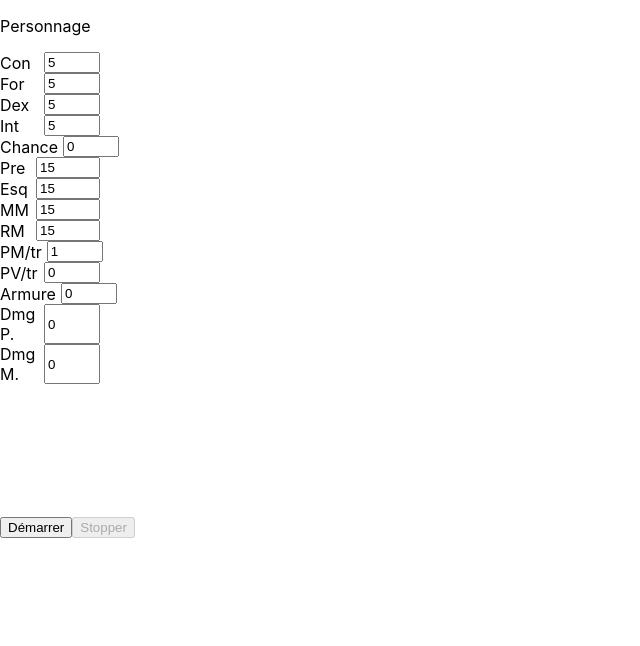
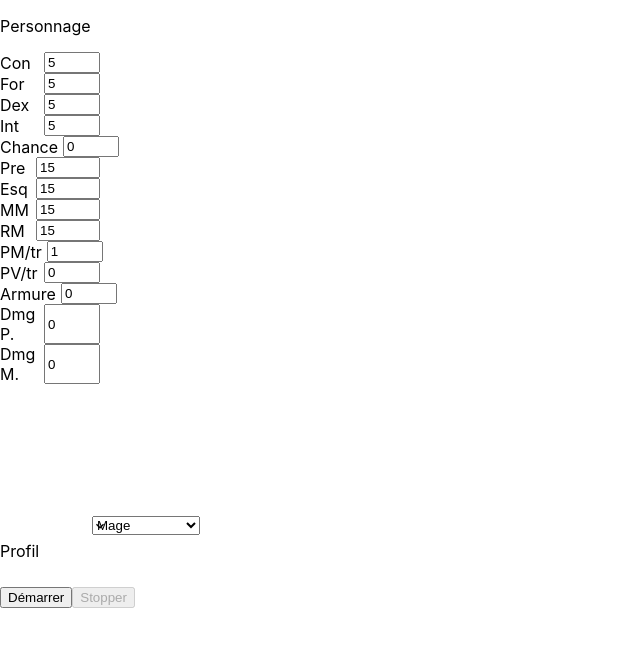
Before and after one commit to xavierfeltin/kigard-optim, a React (Create React App) app: page / in a window 1280 px wide. Shown: the top 646 px of the page, without its empty margins (0-640 px from the left). Built offline with nearby package versions, Linux system fonts and the light colour scheme.

Commit message:
add optimization profile

```diff
--- a/src/App.tsx
+++ b/src/App.tsx
@@ -1,7 +1,7 @@
 import { useCallback, useEffect, useState } from 'react';
 import './App.css';
 import { GAParameters, Individual } from './common/ga';
-import { Attributes, defaultAttributes, defaultEquipment, generateEquipmentFromJSON, Localization, MasterDataOutfit } from './common/kigardModels';
+import { Attributes, defaultAttributes, defaultEquipment, generateEquipmentFromJSON, Localization, MasterDataOutfit, Profile } from './common/kigardModels';
 import { Character } from './components/Character';
 import { Simulation } from './components/Simulation';
 import { Solution } from './components/Solution';
@@ -9,6 +9,7 @@ import headEquipmentJSON from './data/head_equipment.json';
 import feetEquipmentJSON from './data/feet_equipment.json';
 import bodyEquipmentJSON from './data/body_equipment.json';
 import leftHandEquipmentJSON from './data/left_hand_equipment.json';
+import { GAConfiguration } from './components/GAConfiguration';
 
 function App() {
 
@@ -29,7 +30,8 @@ function App() {
     parentSelectionStrategy: "tournament",
     crossoverStrategy: "",
     crossoverParentRatio: 0.5,
-    tournamentSize: 5
+    tournamentSize: 5,
+    optimProfile: Profile.mage
   });
   const [suggestion, setSuggestion] = useState<Individual | undefined>(undefined);
 
@@ -69,6 +71,10 @@ function App() {
     setCharacter({...updatedCharacter});
   }, []);
 
+  const handleGAConfigurationChange = useCallback((updatedConfiguration: GAParameters) => {
+    setSimuParameters({...updatedConfiguration});
+  }, []);
+
   const handleSimulationStart = useCallback(() => {
 
   }, []);
@@ -84,6 +90,7 @@ function App() {
   return (
     <div>
       <Character onValueChange={handleCharacterChange}/>
+      <GAConfiguration onValueChange={handleGAConfigurationChange}/>
       <Simulation character={character} parameters={simuParameters} masterData={masterData} onHasStarted={handleSimulationStart} onHasStopped={handleSimulationStop} onHasNewIteration={handleSimulationNewIteration}/>
       {suggestion &&
         <Solution ind={suggestion} masterData={masterData} character={character}/>
--- a/src/common/ga.ts
+++ b/src/common/ga.ts
@@ -1,7 +1,8 @@
-import { Attributes, buildHostileMagicTurns, defaultEquipment, Equipment, Localization, MasterDataOutfit, outfitParts } from "./kigardModels";
+import { Attributes, buildHostileMagicTurns, defaultEquipment, Equipment, Localization, MasterDataOutfit, outfitParts, Profile } from "./kigardModels";
 import { Branch, ProbaTree, shuffle } from "./math";
 
 export interface GAParameters {
+    optimProfile: Profile;
     populationSize: number;
     selectCutoff: number;
     keepPreviousRatio: number;
@@ -132,30 +133,54 @@ export function evaluateIndividual(ind: Individual, config: Configuration, maste
         });
     }
 
-    //modified = normalizeAttributes(modified, config);
-
-    // Evaluate the individual
-    /*
-    const hittingPercentage = (100 - getHostileMagicThreshold(modified.mm, 15)) / 100;
-    const magicRecoveryCoefficient = [0, 1/5, 2/5, 3/5, 4/5, 1, 1]; // for a spell costing 5pm
-    const percentages = [1 - hittingPercentage, hittingPercentage];
-    const gains = [Math.floor(modified.int / 2), modified.int];
-    const expected = expectedValue(percentages, gains);
-    evaluated.fitness = expected * magicRecoveryCoefficient[modified.rpm]; //modified.int * 3 + modified.mm * 4 + modified.rpm * 2 + modified.armor;
-    */
-
     let monster = {
         pv: 80,
         mr: 30
     };
 
-    let action = {
-        pa: 5,
-        pm: 5
-    };
+    let simulation: ProbaTree | null = null;
+    switch(config.parameters.optimProfile) {
+        case Profile.mage: {
+            let launchFireball = {
+                pa: 6,
+                pm: 6
+            };
+            simulation = buildHostileMagicTurns(5, [10, 10, 10, 10, 10], modified, monster.pv, monster.mr, launchFireball.pm, launchFireball.pa);
+           break;
+        }
+        case Profile.healer: {
+            let launchHealing = {
+                pa: 6,
+                pm: 6
+            };
+            simulation = buildHealingMagicTurns(5, [10, 10, 10, 10, 10], modified, monster.pv, monster.mr, launchHealing.pm, launchHealing.pa);
+            break;
+        }
+        case Profile.archer: {
+            let fireArrow = {
+                pa: 6
+            };
+            simulation = buildFightTurns(5, [10, 10, 10, 10, 10], modified, monster.pv, monster.mr, launchHealing.pm, launchHealing.pa);
+            break;
+        }
+        case Profile.tank: {
+            let attack = {
+                pa: 6
+            };
+            simulation = buildDamageTurns(5, [10, 10, 10, 10, 10], modified, monster.pv, monster.mr, attack.pm, attack.pa);
+            break;
+        }
+        case Profile.warrior: {
+            break;
+        }
+        default: throw Error("optimization profile " + config.parameters.optimProfile + " not defined");
 
-    const simulation = buildHostileMagicTurns(5, [10, 10, 10, 10, 10], modified, monster.pv, monster.mr, action.pm, action.pa);
-    evaluated.fitness = computeFitness(simulation);
+    }
+
+    if (simulation) {
+        evaluated.fitness = computeFitness(simulation);
+    }
+
     return evaluated;
 }
 
--- a/src/common/kigardModels.ts
+++ b/src/common/kigardModels.ts
@@ -51,6 +51,14 @@ export interface Character {
     attributes: Attributes;
     outfit: Outfit;
     eqdAttributes: Attributes;
+}
+
+export enum Profile {
+    mage,
+    healer,
+    warrior,
+    tank,
+    archer
 }
 
 export enum Localization {
--- a/src/components/Character.tsx
+++ b/src/components/Character.tsx
@@ -2,6 +2,7 @@ import './Character.css';
 import { useEffect, useState } from "react";
 import { Attributes } from '../common/kigardModels';
 import { InputRangeButtons } from "./InputRangeButtons";
+import { Select } from '@chakra-ui/select';
 
 export interface CharacterProps {
     onValueChange: (attributes: Attributes) => void
--- /dev/null
+++ b/src/components/GAConfiguration.css
@@ -0,0 +1,21 @@
+.select-wrapper {
+    display: grid;
+    grid-template-columns: 1fr 1fr;
+    grid-gap: 5px;
+    grid-auto-rows: minmax(70px, auto);
+    width: 200px;
+}
+
+.select-one {
+    grid-column: 1;
+    grid-row: 1;
+    display: flex;
+    align-items: center;
+}
+
+.select-two {
+    grid-column: 2;
+    grid-row: 1;
+    display: flex;
+    align-items: center;
+}
--- /dev/null
+++ b/src/components/GAConfiguration.tsx
@@ -0,0 +1,41 @@
+import './GAConfiguration.css';
+import { useEffect, useState } from "react";
+import { Profile } from '../common/kigardModels';
+import { Select } from '@chakra-ui/select';
+import { GAParameters } from '../common/ga';
+
+export interface GAConfigurationProps {
+    onValueChange: (parameters: GAParameters) => void
+}
+
+export function GAConfiguration({onValueChange}: GAConfigurationProps) {
+
+    const [configuration, setConfiguration] = useState<GAParameters>({
+        populationSize: 20,
+        selectCutoff: 0.1,
+        keepPreviousRatio: 0.1,
+        newIndividualRatio: 0.1,
+        parentSelectionStrategy: "tournament",
+        crossoverStrategy: "",
+        crossoverParentRatio: 0.5,
+        tournamentSize: 5,
+        optimProfile: Profile.mage
+    });
+
+    useEffect(() => {
+        onValueChange && onValueChange(configuration);
+    }, [configuration, onValueChange]);
+
+    return (
+        <div className="select-wrapper">
+            <label className="select-one"> Profil </label>
+            <Select className="select-two" onChange={v => setConfiguration({...configuration, optimProfile: Profile[v.target.value as keyof typeof Profile]})}>
+                <option value="mage">Mage</option>
+                <option value="healer">Soigneur</option>
+                <option value="tank">Tank</option>
+                <option value="warrior">Guerrier</option>
+                <option value="archer">Archer</option>
+            </Select>
+        </div>
+    )
+}
```
